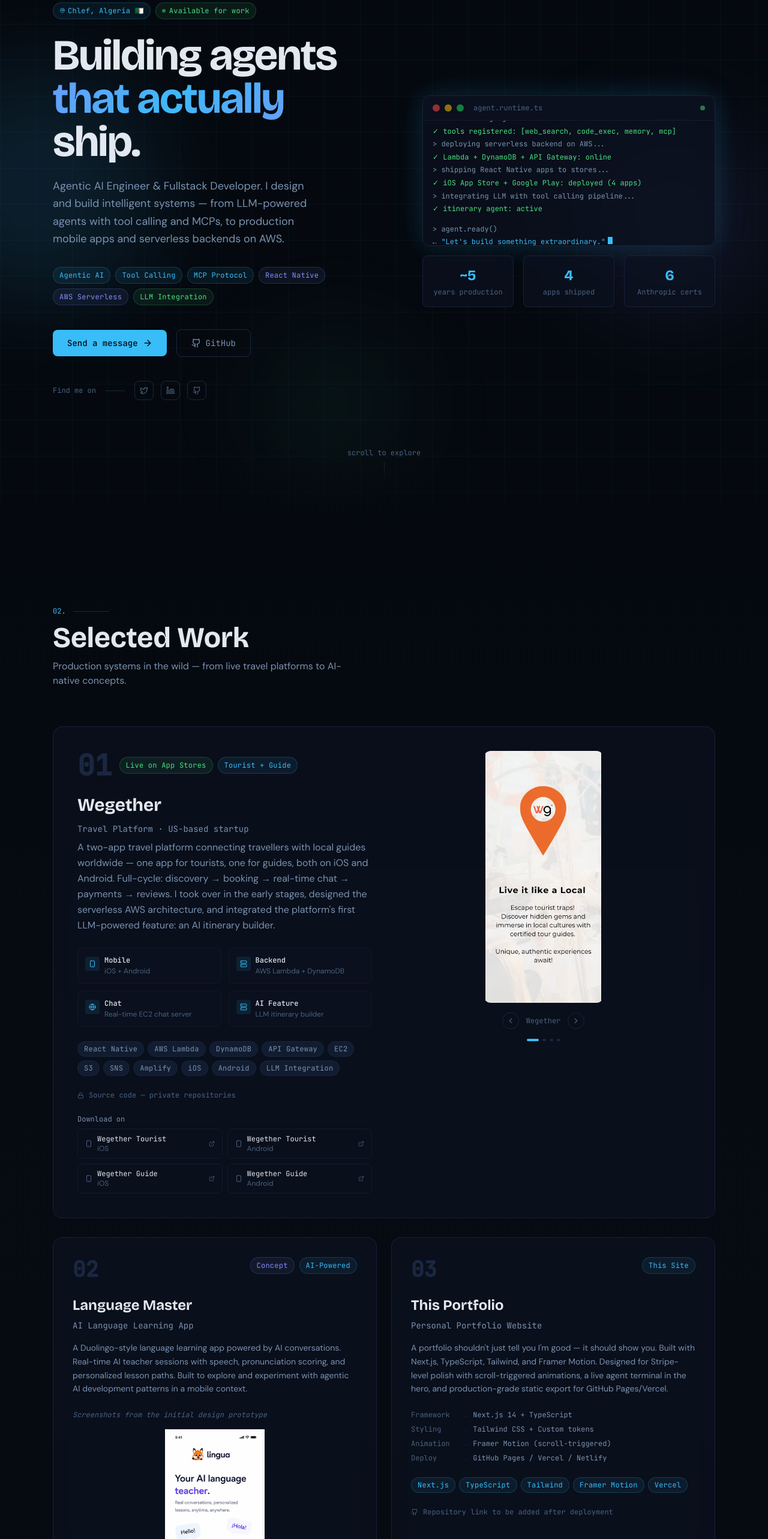
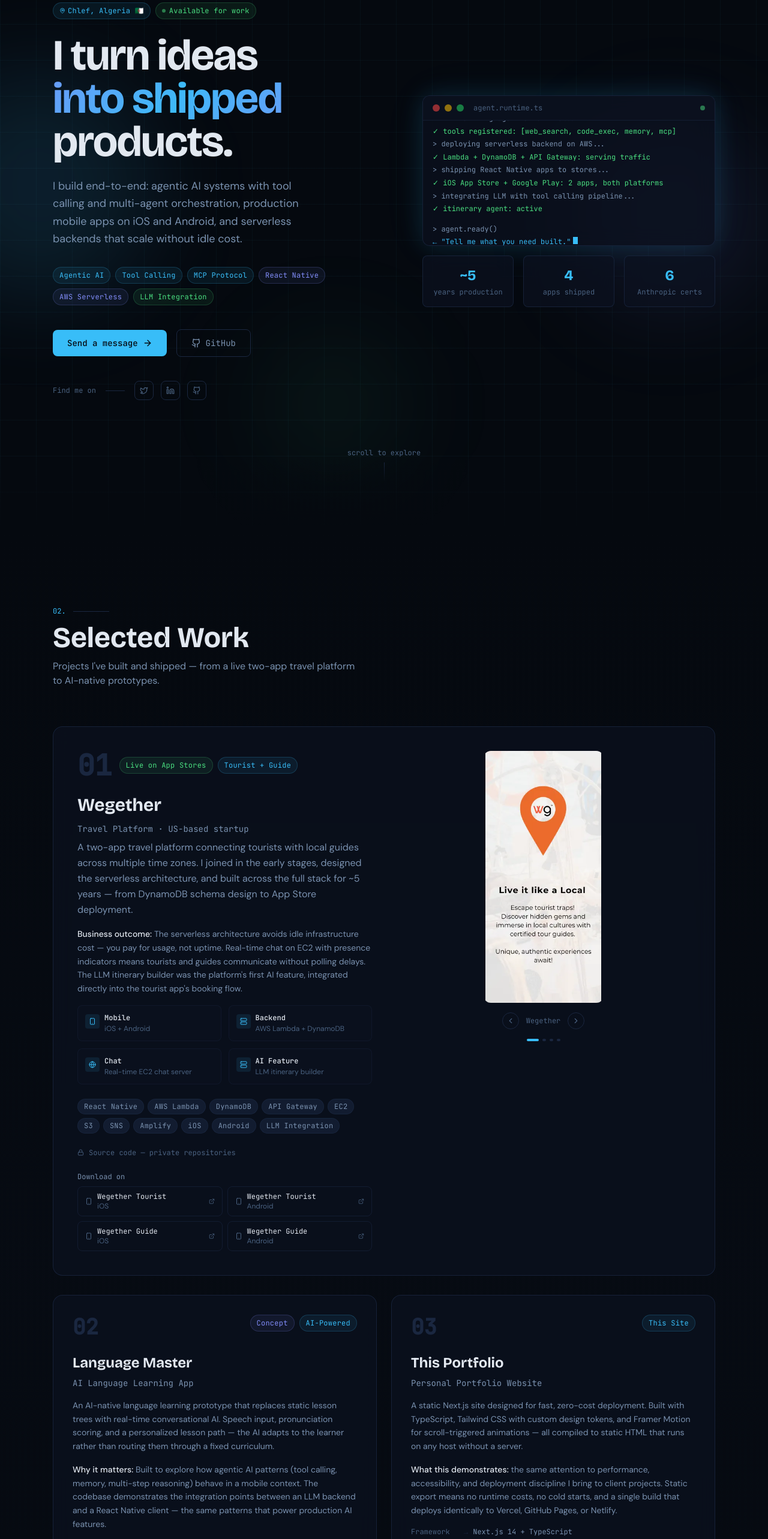
Before and after one commit to iamabdelhadi02/iamabdelhadi02.github.io, a Next.js app: page / in a window 1280 px wide. Shown: the part 140-2706 px from the top of the page at 60% size. Built offline with nearby package versions, Linux system fonts and the light colour scheme.

Commit message:
Enhance-ing the wording

```diff
--- a/app/layout.tsx
+++ b/app/layout.tsx
@@ -4,14 +4,13 @@
 export const metadata: Metadata = {
   title: 'Abdelhadi Djafer — Agentic AI Engineer & Fullstack Developer',
   description:
-    'Building AI agents, agentic systems, and fullstack products. React Native · AWS Serverless · LLM Integration · Tool Calling · MCPs.',
+    'End-to-end engineering: agentic AI systems, production mobile apps (iOS + Android), and serverless AWS backends. Based in Algeria, working remotely.',
   keywords: [
     'Agentic AI Engineer',
     'Fullstack Developer',
-    'LLM Integration',
     'React Native',
     'AWS Serverless',
-    'AI Agents',
+    'LLM Integration',
     'Tool Calling',
     'MCP',
     'Claude AI',
@@ -19,14 +18,14 @@
   authors: [{ name: 'Abdelhadi Djafer' }],
   openGraph: {
     title: 'Abdelhadi Djafer — Agentic AI Engineer',
-    description: 'Building AI agents, agentic systems, and fullstack products.',
+    description: 'End-to-end engineering: agentic AI, mobile apps, serverless backends.',
     type: 'website',
   },
   twitter: {
     card: 'summary_large_image',
     creator: '@iamabdelhadi02',
     title: 'Abdelhadi Djafer — Agentic AI Engineer',
-    description: 'Building AI agents, agentic systems, and fullstack products.',
+    description: 'End-to-end engineering: agentic AI, mobile apps, serverless backends.',
   },
 }
 
--- a/components/Contact.tsx
+++ b/components/Contact.tsx
@@ -54,11 +54,12 @@
             </div>
 
             <h2 className="font-display text-5xl sm:text-6xl font-bold text-text mb-4">
-              Let's build together.
+              Let's build something.
             </h2>
             <p className="text-muted-2 text-lg max-w-md mx-auto leading-relaxed mb-10">
-              Whether it's an agentic AI system, a fullstack product, or
-              something that doesn't exist yet — I want to hear about it.
+              If you need a system built — whether an agentic AI feature, a mobile
+              app, or a serverless backend — reach out. I take projects from
+              architecture to deployment.
             </p>
 
             {/* Primary CTA */}
--- a/components/Hero.tsx
+++ b/components/Hero.tsx
@@ -8,14 +8,14 @@
   { text: '> initializing agentic runtime...', type: 'cmd', delay: 200 },
   { text: '✓ tools registered: [web_search, code_exec, memory, mcp]', type: 'success', delay: 800 },
   { text: '> deploying serverless backend on AWS...', type: 'cmd', delay: 1500 },
-  { text: '✓ Lambda + DynamoDB + API Gateway: online', type: 'success', delay: 2100 },
+  { text: '✓ Lambda + DynamoDB + API Gateway: serving traffic', type: 'success', delay: 2100 },
   { text: '> shipping React Native apps to stores...', type: 'cmd', delay: 2900 },
-  { text: '✓ iOS App Store + Google Play: deployed (4 apps)', type: 'success', delay: 3500 },
+  { text: '✓ iOS App Store + Google Play: 2 apps, both platforms', type: 'success', delay: 3500 },
   { text: '> integrating LLM with tool calling pipeline...', type: 'cmd', delay: 4300 },
   { text: '✓ itinerary agent: active', type: 'success', delay: 4900 },
   { text: '', type: 'gap', delay: 5200 },
   { text: '> agent.ready()', type: 'cmd', delay: 5400 },
-  { text: '← "Let\'s build something extraordinary."', type: 'info', delay: 6000 },
+  { text: '← "Tell me what you need built."', type: 'info', delay: 6000 },
 ]
 
 function AgentTerminal() {
@@ -135,11 +135,11 @@
               transition={{ delay: 0.1, duration: 0.7, ease: [0.22, 1, 0.36, 1] }}
               className="font-display text-5xl sm:text-6xl lg:text-7xl font-bold leading-[1.05] tracking-tight text-text mb-6"
             >
-              Building agents
+              I turn ideas
               <br />
-              <span className="gradient-text">that actually</span>
+              <span className="gradient-text">into shipped</span>
               <br />
-              <span className="text-text">ship.</span>
+              <span className="text-text">products.</span>
             </motion.h1>
 
             {/* Subtitle */}
@@ -148,9 +148,9 @@
               transition={{ delay: 0.2, duration: 0.6 }}
               className="text-muted-2 text-lg leading-relaxed max-w-md mb-8"
             >
-              Agentic AI Engineer & Fullstack Developer. I design and build intelligent
-              systems — from LLM-powered agents with tool calling and MCPs, to production
-              mobile apps and serverless backends on AWS.
+              I build end-to-end: agentic AI systems with tool calling and multi-agent
+              orchestration, production mobile apps on iOS and Android, and serverless
+              backends that scale without idle cost.
             </motion.p>
 
             {/* Role tags */}
--- a/components/Projects.tsx
+++ b/components/Projects.tsx
@@ -186,7 +186,8 @@
             Selected Work
           </h2>
           <p className="text-muted-2 mt-3 max-w-lg">
-            Production systems in the wild — from live travel platforms to AI-native concepts.
+            Projects I've built and shipped — from a live two-app travel platform to
+            AI-native prototypes.
           </p>
         </FadeIn>
 
@@ -213,12 +214,19 @@
                   <p className="text-muted-2 text-sm mb-2 font-mono">
                     Travel Platform · US-based startup
                   </p>
-                  <p className="text-muted-2 leading-relaxed mb-6">
-                    A two-app travel platform connecting travellers with local guides worldwide —
-                    one app for tourists, one for guides, both on iOS and Android.
-                    Full-cycle: discovery → booking → real-time chat → payments → reviews. I took over
-                    in the early stages, designed the serverless AWS architecture, and integrated
-                    the platform's first LLM-powered feature: an AI itinerary builder.
+                  <p className="text-muted-2 leading-relaxed mb-4">
+                    A two-app travel platform connecting tourists with local guides across
+                    multiple time zones. I joined in the early stages, designed the serverless
+                    architecture, and built across the full stack for ~5 years — from DynamoDB
+                    schema design to App Store deployment.
+                  </p>
+                  <p className="text-muted-2 leading-relaxed mb-4 text-sm">
+                    <span className="text-text font-medium">Business outcome:</span> The
+                    serverless architecture avoids idle infrastructure cost — you pay for
+                    usage, not uptime. Real-time chat on EC2 with presence indicators means
+                    tourists and guides communicate without polling delays. The LLM itinerary
+                    builder was the platform's first AI feature, integrated directly into the
+                    tourist app's booking flow.
                   </p>
 
                   {/* Architecture highlights */}
@@ -310,11 +318,18 @@
                   Language Master
                 </h3>
                 <p className="text-muted-2 text-sm font-mono mb-4">AI Language Learning App</p>
-                <p className="text-muted-2 text-sm leading-relaxed mb-6">
-                  A Duolingo-style language learning app powered by AI conversations. Real-time
-                  AI teacher sessions with speech, pronunciation scoring, and personalized lesson
-                  paths. Built to explore and experiment with agentic AI development patterns
-                  in a mobile context.
+                <p className="text-muted-2 text-sm leading-relaxed mb-4">
+                  An AI-native language learning prototype that replaces static lesson trees
+                  with real-time conversational AI. Speech input, pronunciation scoring, and
+                  a personalized lesson path — the AI adapts to the learner rather than
+                  routing them through a fixed curriculum.
+                </p>
+                <p className="text-muted-2 text-sm leading-relaxed mb-4">
+                  <span className="text-text font-medium">Why it matters:</span> Built to
+                  explore how agentic AI patterns (tool calling, memory, multi-step reasoning)
+                  behave in a mobile context. The codebase demonstrates the integration points
+                  between an LLM backend and a React Native client — the same patterns that
+                  power production AI features.
                 </p>
                 <p className="text-xs text-muted font-mono mb-4 italic">
                   Screenshots from the initial design prototype
@@ -363,11 +378,18 @@
                   This Portfolio
                 </h3>
                 <p className="text-muted-2 text-sm font-mono mb-4">Personal Portfolio Website</p>
-                <p className="text-muted-2 text-sm leading-relaxed mb-6">
-                  A portfolio shouldn't just tell you I'm good — it should show you.
-                  Built with Next.js, TypeScript, Tailwind, and Framer Motion. Designed
-                  for Stripe-level polish with scroll-triggered animations, a live agent
-                  terminal in the hero, and production-grade static export for GitHub Pages/Vercel.
+                <p className="text-muted-2 text-sm leading-relaxed mb-4">
+                  A static Next.js site designed for fast, zero-cost deployment. Built with
+                  TypeScript, Tailwind CSS with custom design tokens, and Framer Motion for
+                  scroll-triggered animations — all compiled to static HTML that runs on any
+                  host without a server.
+                </p>
+                <p className="text-muted-2 text-sm leading-relaxed mb-4">
+                  <span className="text-text font-medium">What this demonstrates:</span> the
+                  same attention to performance, accessibility, and deployment discipline I
+                  bring to client projects. Static export means no runtime costs, no
+                  cold starts, and a single build that deploys identically to Vercel,
+                  GitHub Pages, or Netlify.
                 </p>
 
                 {/* Tech highlights */}
--- a/components/Skills.tsx
+++ b/components/Skills.tsx
@@ -121,7 +121,8 @@
             Skills & Stack
           </h2>
           <p className="text-muted-2 mt-3 max-w-lg">
-            A deliberate toolkit — everything earned through building real, shipped products.
+            Every technology listed here was used in a shipped product — from the
+            Wegether platform to agentic AI systems.
           </p>
         </FadeIn>
 
@@ -167,7 +168,7 @@
         <FadeIn>
           <div className="accent-line mb-8" />
           <div className="flex items-center gap-3 mb-6">
-            <span className="font-mono text-xs text-accent">Certifications</span>
+            <span className="font-mono text-xs text-accent">Certifications & Courses</span>
             <span className="text-muted font-mono text-xs">— Anthropic Academy & beyond</span>
           </div>
           <div className="grid sm:grid-cols-2 lg:grid-cols-3 gap-3">
```
Also changed, not shown: components/About.tsx (+16 -19 lines), components/Experience.tsx (+9 -8 lines), public/screenshots/lm-home.png (deleted), 1 other file (tests, documents, lock files or other folders).
